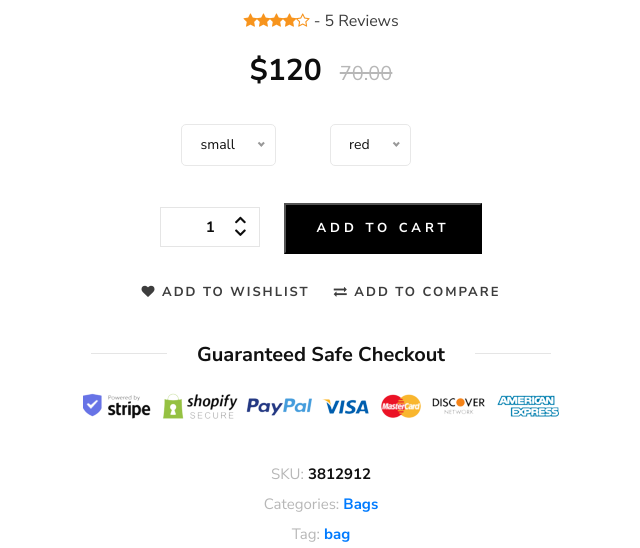
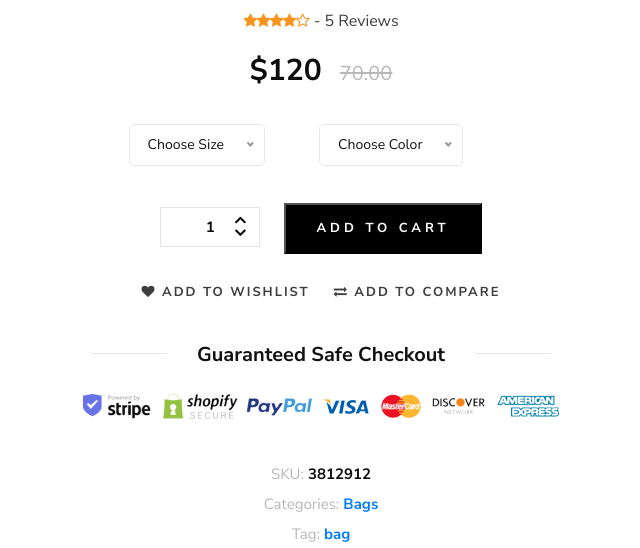
Before and after one commit to Mmy2000/E_Commerce3, a Django app: a page that uses store/templates/product/product_detail.html in a window 1280 px wide. Shown: the part 386-934 px from the top of the page, without its empty margins (319-959 px from the left). Run offline with Django 4.2, Linux system fonts and the light colour scheme; data comes from the database, SQL or seed files in the repository; parts of the project's set-up code (start-up, migrations or seed data) failed here and were passed over; some libraries are stand-ins or nearby versions.

Commit message:
create cart functionallity part 7 create variation model part 2

```diff
--- a/store/models.py
+++ b/store/models.py
@@ -34,6 +34,13 @@
     def __str__(self):
         return str(self.product)
 
+class VariationManager(models.Manager):
+    def colors(self):
+        return super(VariationManager,self).filter(variation_category='color',is_active=True)
+
+    def sizes(self):
+        return super(VariationManager,self).filter(variation_category='size',is_active=True)
+
 variation_category_choice=(
     ('color','color'),
     ('size','size'),
@@ -45,6 +52,7 @@
     variation_value = models.CharField( max_length=200 )
     is_active = models.BooleanField(default=True)
     created_at = models.DateTimeField(  auto_now_add=True)
+    objects = VariationManager()
 
     def __str__(self):
         return self.variation_value
--- a/store/templates/product/product_detail.html
+++ b/store/templates/product/product_detail.html
@@ -36,17 +36,19 @@
                             <p>{{single_product.description}}</p>
                             <div class="product__details__option">
                                 <div class="product__details__option__size">
-                                    <select name="size" >
-                                        <option value="small">small</option>
-                                        <option value="meduim">meduim</option>
-                                        <option value="large">large</option>
+                                    <select name="size" required >
+                                        <option value="" disabled selected>Choose Size</option>
+                                        {% for i in single_product.variation_set.sizes %}
+                                        <option value="{{i.variation_value}}">{{i.variation_value}}</option>
+                                        {% endfor %}
                                     </select>
                                 </div>
                                 <div class="product__details__option__size">
-                                    <select name="color">
-                                        <option value="red">red</option>
-                                        <option value="blue">blue</option>
-                                        <option value="black">black</option>
+                                    <select name="color" required>
+                                        <option value="" disabled selected>Choose Color</option>
+                                        {% for i in single_product.variation_set.colors %}
+                                        <option value="{{i.variation_value}}">{{i.variation_value}}</option>
+                                        {% endfor %}
                                     </select>
                                 </div>
                             </div>
```
